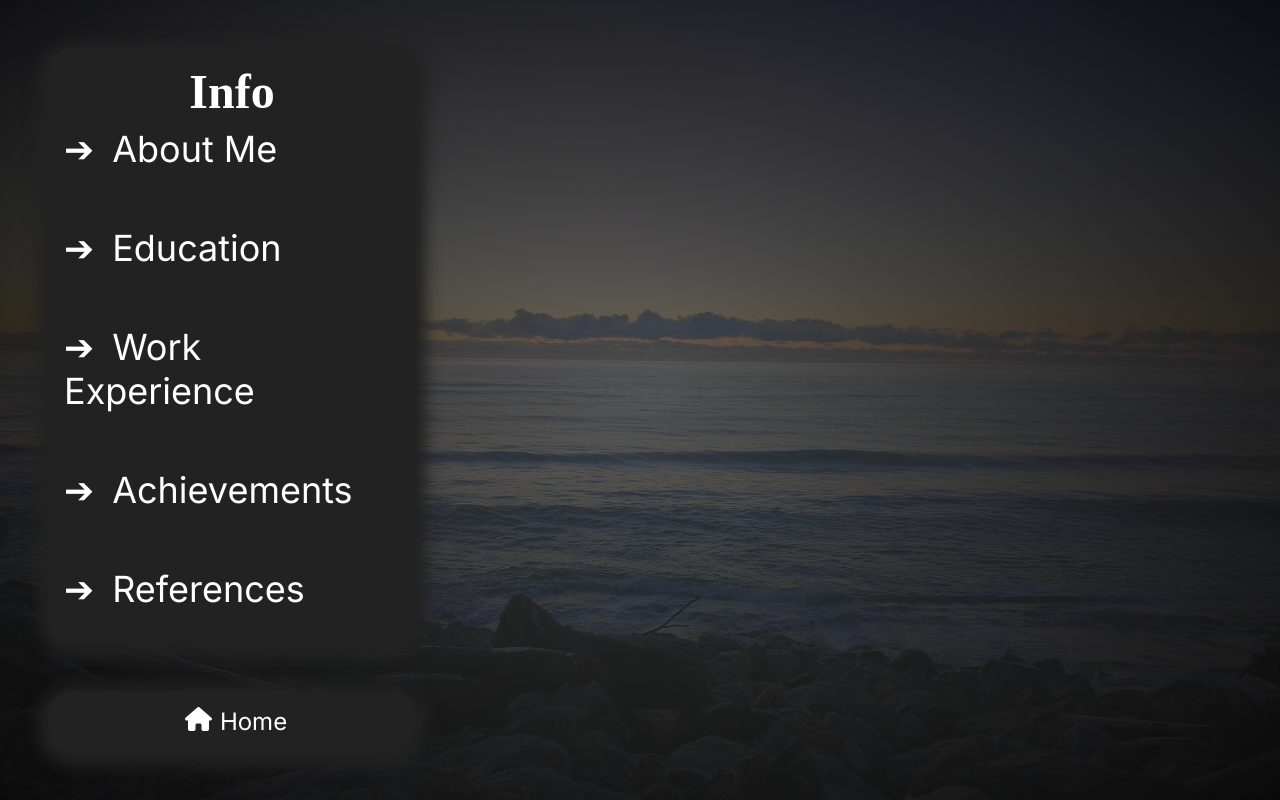
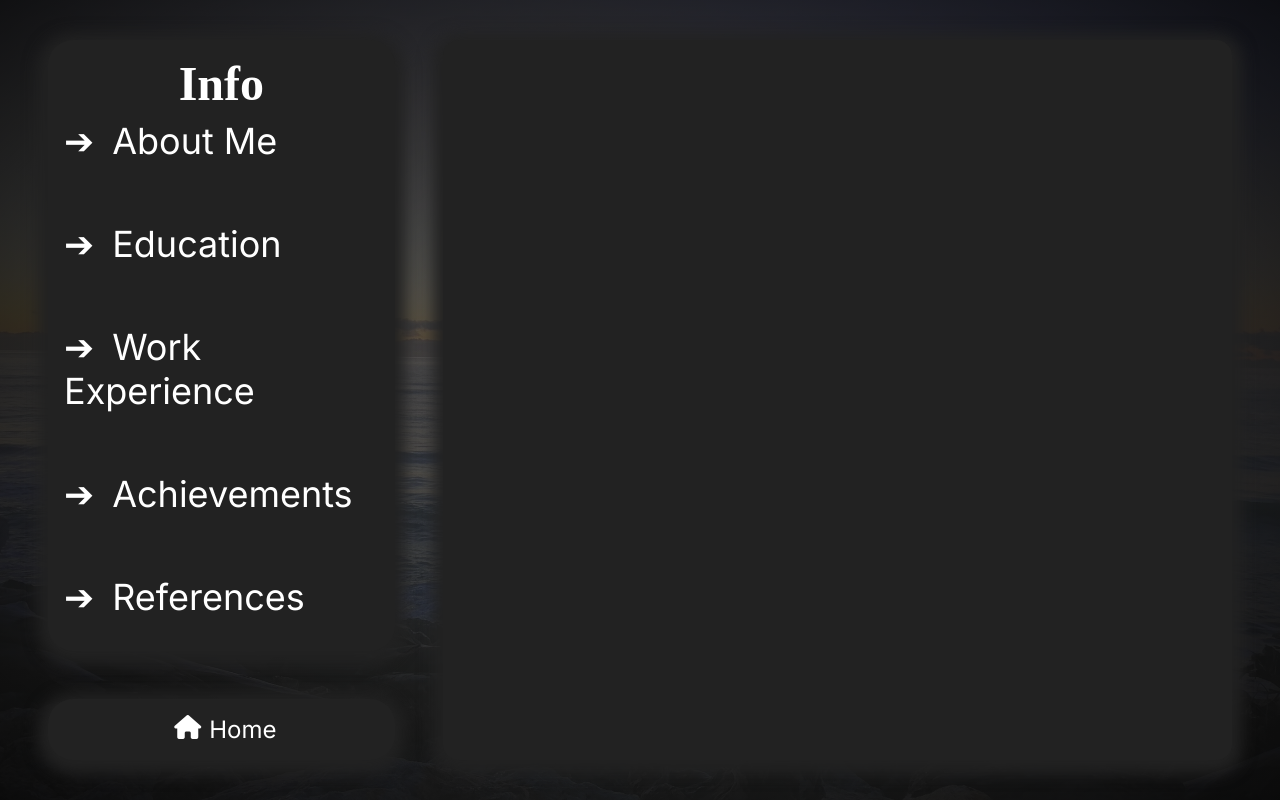
Before and after one commit to AlexOstle/alex-personal-site, a Flask app: page /info in a window 1280 px wide. Run offline with Flask 2, Linux system fonts and the light colour scheme; some libraries are stand-ins or nearby versions; some web fonts are replaced.

Commit message:
Improve resizing and add basic btn handlers

```diff
--- a/static/css/custom-styles.scss
+++ b/static/css/custom-styles.scss
@@ -33,12 +33,16 @@ nav {
     }
 }
 
+body {
+    background-color: $bg-dark;
+}
+
 #content {
     height: 100vh;
     width: 100vw;
     background: radial-gradient(rgba(255, 255, 255, 0.00), $bg-primary-radial), linear-gradient($bg-primary, $bg-primary), url("../images/background.jpg") no-repeat;
     background-size: cover;
-    overflow: hidden;
+    overflow-x: hidden;
 }
 
 .text-primary {
--- /dev/null
+++ b/static/js/infopage.js
@@ -0,0 +1,18 @@
+// JavaScript for the info page
+// Grab the info button DOM elements so listeners can be added to them later
+const infoButtons = document.getElementsByTagName('li');
+
+function changeInfoWindow(index) {
+    // Change the info window to the one that was clicked
+    console.log(index);
+}
+
+document.addEventListener("DOMContentLoaded", (event) => {
+    for (var i = 0; i < infoButtons.length; i++) {
+        btn = infoButtons[i].querySelector('a');
+        btn.setAttribute('id', i);
+        btn.addEventListener('click', (event) => {
+            changeInfoWindow(event.target.id);
+        });
+    }
+});
--- a/templates/base.html
+++ b/templates/base.html
@@ -1,11 +1,13 @@
 <!DOCTYPE html>
 <html lang="en">
 <head>
-    <meta charset="UTF-8">
-    <meta name="viewport" content="width=device-width, initial-scale=1.0">
-    <link rel="stylesheet" href="{{ url_for('static', filename='css/custom-styles.css') }}" />
-    <script src="https://kit.fontawesome.com/f535ce0f65.js" crossorigin="anonymous"></script>
+    {% block head %}
+        <meta charset="UTF-8">
+        <meta name="viewport" content="width=device-width, initial-scale=1.0">
+        <link rel="stylesheet" href="{{ url_for('static', filename='css/custom-styles.css') }}" />
+        <script src="https://kit.fontawesome.com/f535ce0f65.js" crossorigin="anonymous"></script>
     <title>{% block title %}Alex Ostle{% endblock %}</title>
+    {% endblock %}
 </head>
 <body>
     <div id="content">
--- a/templates/info.html
+++ b/templates/info.html
@@ -1,10 +1,15 @@
 {% extends 'base.html' %}
+
+{% block head %}
+    {{ super() }}
+    <script src="{{ url_for('static', filename='js/infopage.js') }}"></script>
+{% endblock %}
 
 {% block title %} Alex Ostle - Info {% endblock %}
 
 {% block content %}
-    <div class="d-flex flex-row h-100 p-3">
-        <div class="col-4 d-flex flex-column m-2">
+    <div class="d-flex flex-row justify-content-center h-100 py-3 px-5">
+        <div class="col-4 d-flex flex-column">
             <div class="content-panel m-4 p-3 d-flex flex-column flex-grow-1">
                 <h2 class="text-primary text-center fs-2 fw-semibold">Info</h2>
                 <ul class="flex-grow-1 fs-4 text-link arrow-list d-flex flex-column justify-content-between">
@@ -22,6 +27,6 @@
                 </div>
             </a>
         </div>
-        <div class="rounded-4 col-8 m-2"></div>
+        <div class="content-panel rounded-4 col-8 m-4"></div>
     </div>
 {% endblock %}
```
Also changed, not shown: static/css/custom-styles.css, 1 other file.
